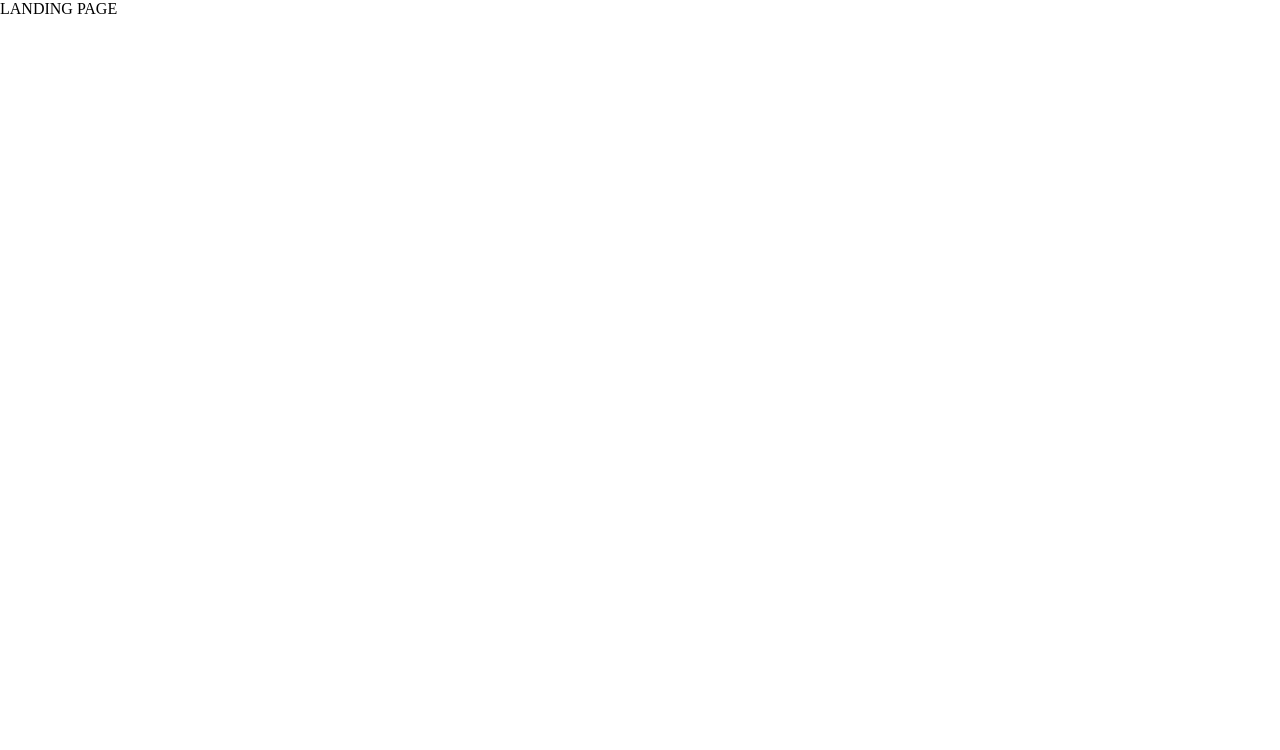
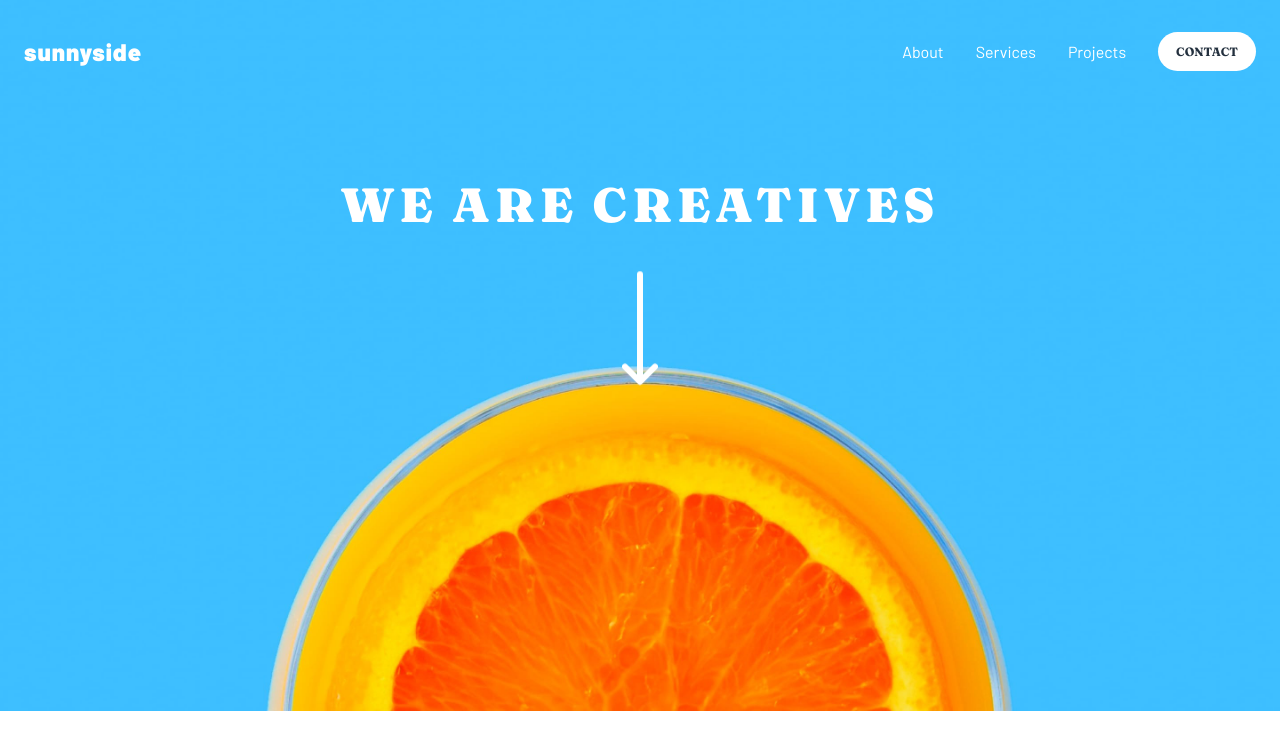
Before and after one commit to dilaraj/agency-landing-page, a React (Vite) app: page / in a window 1280 px wide. Shown: the top 750 px of the page. Built offline with nearby package versions, Linux system fonts and the light colour scheme.

Commit message:
Completing hero

```diff
--- a/src/App.css
+++ b/src/App.css
@@ -0,0 +1,3 @@
+* {
+  /* border: 1px solid; */
+}
--- a/src/App.jsx
+++ b/src/App.jsx
@@ -1,9 +1,12 @@
 import './App.css'
+
+// Sections
+import Hero from './sections/Hero/Hero'
 
 export default function App() {
   return (
     <div className="master-container">
-      LANDING PAGE
+      <div className="hero"><Hero /></div>
     </div>
   )
 }
--- /dev/null
+++ b/src/components/Header/Header.css
@@ -0,0 +1,71 @@
+.header-main {
+    padding: 2em 1.5em;
+    display: flex;
+    flex-direction: row;
+    justify-content: space-between;
+    align-items: center;
+}
+
+.company-name {
+    font-family: 'Barlow', sans-serif;
+    font-weight: 900;
+    color: hsl(0, 0%, 100%);
+    font-size: 1.5rem;
+    letter-spacing: 1px;
+}
+
+.menu-container button {
+    background-color: transparent;
+    border: none;
+}
+
+.menu-items {
+    display: flex;
+    justify-content: center;
+}
+
+.desktop-menu-links {
+    display: none;
+}
+
+
+@media (min-width: 768px) {
+    .menu-items {
+        display: none;
+    }
+
+    .menu-container button {
+        display: none;
+    }
+
+    .desktop-menu-links {
+        display: flex;
+        flex-direction: row;
+        align-items: center;
+        gap: 2em;
+    }
+
+    .desktop-menu-links a {
+        font-family: 'Barlow', sans-serif;
+        font-weight: 400;
+        color: hsl(0, 0%, 100%);
+        text-decoration: none;
+    }
+
+    .desktop-menu-links .contact-btn {
+        background-color: hsl(0, 0%, 100%);
+        color: hsl(212, 27%, 19%);
+        font-family: 'Fraunces', sans-serif;
+        font-weight: 700;
+        text-transform: uppercase;
+        font-size: 0.75rem;
+
+        padding: 1em 1.5em;
+        border-radius: 50px;
+    }
+
+    .desktop-menu-links .contact-btn:hover {
+        background-color: hsla(0, 0%, 100%, 0.365);
+        color: hsl(0, 0%, 100%);
+    }
+}
--- /dev/null
+++ b/src/components/Header/Header.jsx
@@ -0,0 +1,29 @@
+import './Header.css'
+import menuIcon from '../../assets/images/icon-hamburger.svg'
+import MobileMenu from '../MobileMenu/MobileMenu'
+import { useState } from 'react'
+
+export default function Header() {
+    const [isVisible, setIsVisible] = useState(false);
+
+    return (
+        <div className="header-container">
+             <div className="header-main">
+                <div className="company-name">sunnyside</div>
+                <div className="menu-container">
+                    <button onClick={() => setIsVisible(!isVisible)}>
+                        <img src={menuIcon} alt="Menu Hamburger Icon" className="menu-icon" />
+                    </button>
+                    <div className="desktop-menu-links">
+                        <a href="#">About</a>
+                        <a href="#">Services</a>
+                        <a href="#">Projects</a>
+                        <a href="#" className='contact-btn'>Contact</a>
+                    </div>
+                </div>
+             </div>
+
+             {isVisible && <div className='menu-items'><MobileMenu /></div>}
+        </div>
+    )
+}
--- /dev/null
+++ b/src/components/MobileMenu/MobileMenu.css
@@ -0,0 +1,32 @@
+.mobile-menu-container {
+    display: flex;
+    flex-direction: column;
+    justify-content: center;
+    align-items: center;
+    gap: 2em;
+    padding: 2.5em 0;
+
+    background-color: hsl(0, 0%, 100%);
+    width: 90vw;
+}
+
+.mobile-menu-container a{
+    text-decoration: none;
+    font-family: 'Barlow', sans-serif;
+    font-weight: 600;
+    font-size: 1.25rem;
+    color: hsl(232, 10%, 55%);
+
+    cursor: pointer;
+}
+
+.mobile-menu-container .btn {
+    background-color: hsl(51, 100%, 49%);
+    color: hsl(212, 27%, 19%);
+    font-family: 'Fraunces', sans-serif;
+    font-weight: 700;
+    text-transform: uppercase;
+
+    padding: 1em 1.5em;
+    border-radius: 50px;
+}
--- /dev/null
+++ b/src/components/MobileMenu/MobileMenu.jsx
@@ -0,0 +1,12 @@
+import './MobileMenu.css'
+
+export default function MobileMenu() {
+    return (
+        <div className="mobile-menu-container">
+            <a href="#">About</a>
+            <a href="#">Services</a>
+            <a href="#">Projects</a>
+            <a href="#" className="btn">Contact</a>
+        </div>
+    )
+}
--- a/src/index.css
+++ b/src/index.css
@@ -1,3 +1,5 @@
+@import url('https://fonts.googleapis.com/css2?family=Barlow:ital,wght@0,100;0,200;0,300;0,400;0,500;0,600;0,700;0,800;0,900;1,100;1,200;1,300;1,400;1,500;1,600;1,700;1,800;1,900&family=Fraunces:ital,opsz,wght@0,9..144,100..900;1,9..144,100..900&display=swap');
+
 body {
   padding: 0;
   margin: 0;
--- /dev/null
+++ b/src/sections/Hero/Hero.css
@@ -0,0 +1,51 @@
+.hero-container {
+    width: 100vw;
+
+}
+
+.hero-background-img {
+    width: 100%;
+    height: auto;
+
+    position: absolute;
+    z-index: -1;
+}
+
+.hero-content {
+    display: flex;
+    flex-direction: column;
+    justify-content: center;
+    align-items: center;
+    gap: 1em;
+
+    padding: 1.5em;
+    font-family: 'Fraunces', sans-serif;
+    color: hsl(0, 0%, 100%);
+    font-size: 3rem;
+    font-weight: 900;
+    text-transform: uppercase;
+    text-align: center;
+    letter-spacing: 5px;
+}
+
+.hero-arrow {
+    width: auto;
+    height: 100%;
+
+    animation: bounce 2s ease-in-out infinite;
+}
+
+@keyframes bounce {
+    0%, 100% {
+        transform: translateY(0);
+    }
+    50% {
+        transform: translateY(-20px);
+    }
+}
+
+
+
+@media (min-width: 768px) {
+
+}
--- /dev/null
+++ b/src/sections/Hero/Hero.jsx
@@ -0,0 +1,24 @@
+import './Hero.css'
+import Header from '../../components/Header/Header'
+
+import heroDesktopImg from '../../assets/images/desktop/image-header.jpg'
+import heroMobileImg from '../../assets/images/mobile/image-header.jpg'
+import heroArrow from '../../assets/images/icon-arrow-down.svg'
+
+export default function Hero() {
+    return (
+        <div className="hero-container">
+            <picture>
+                <source media="(min-width: 769px)" srcset={heroDesktopImg} />
+                <img src={heroMobileImg} alt="Desktop Background Image" className='hero-background-img'/>
+            </picture>
+
+            <div className="header"><Header /></div>
+
+            <div className="hero-content">
+                <span>we are creatives</span>
+                <img src={heroArrow} alt="Hero Down" className="hero-arrow" />
+            </div>
+        </div>
+    )
+}
```
